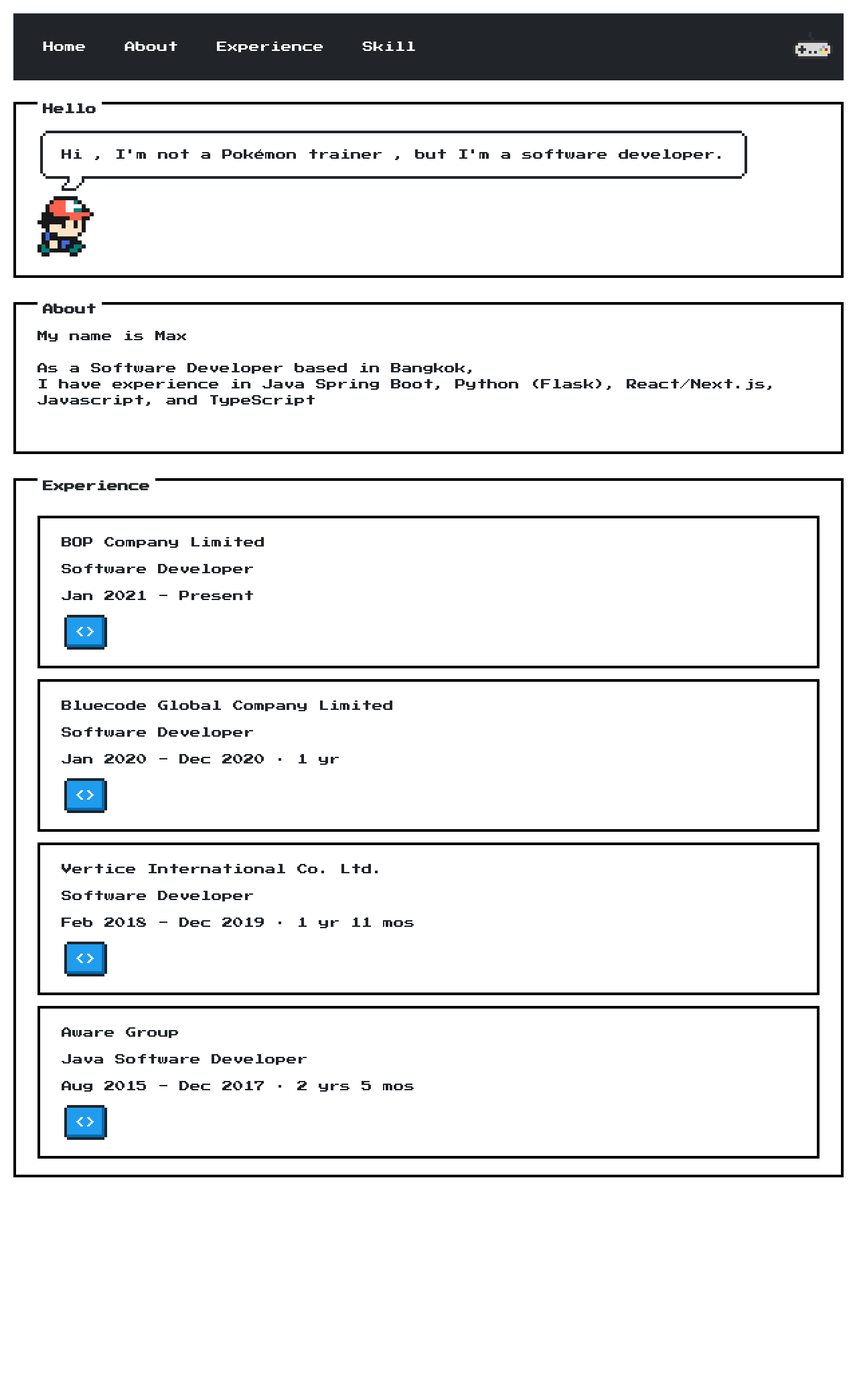
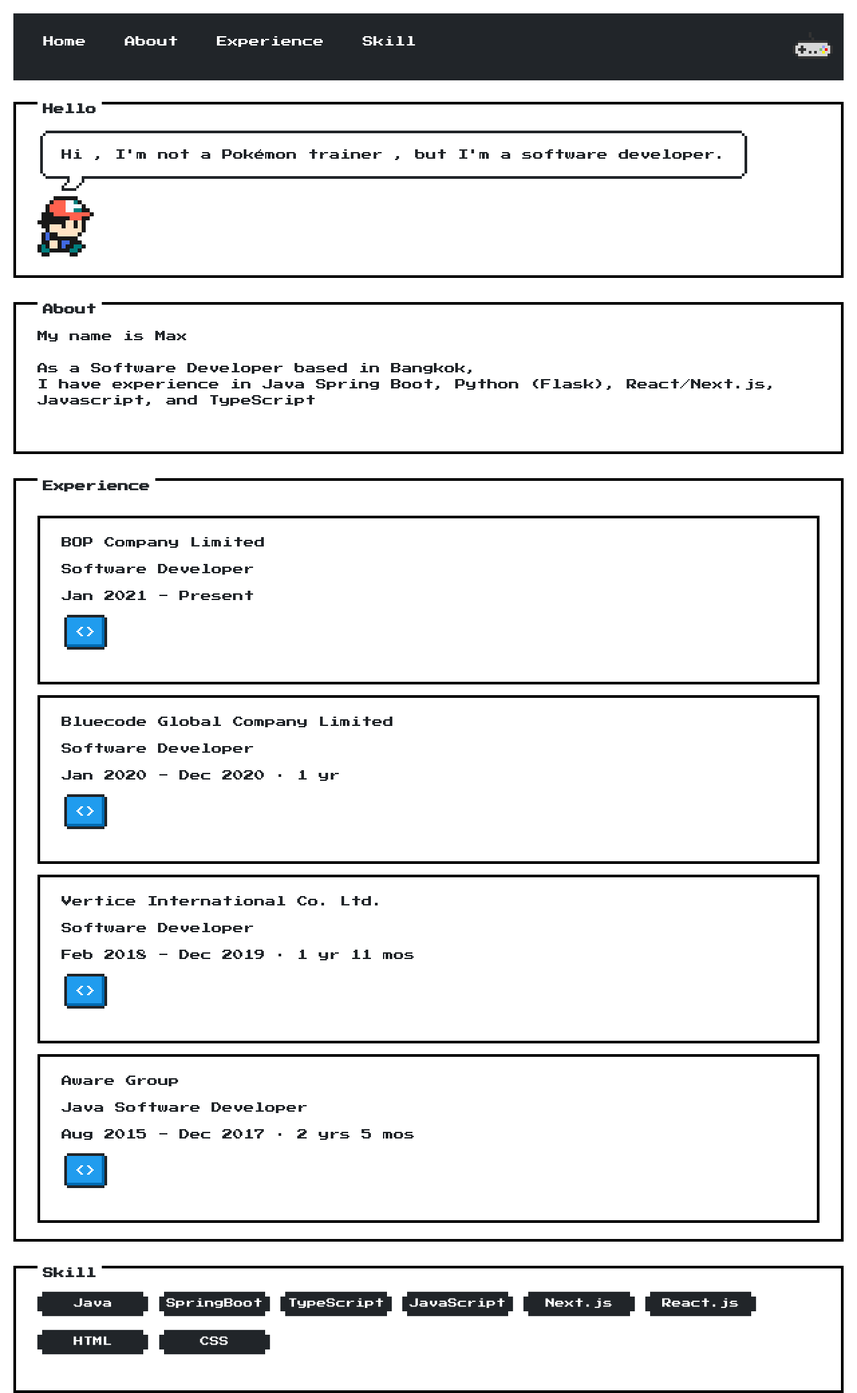
Before and after one commit to Johnbak/max-on-holiday, a Next.js app: page / in a window 1280 px wide. Shown: the whole page at 67% size. Before the commit the page ends 1758 px from the top, so only its background shows below. Built offline with nearby package versions, Linux system fonts and the light colour scheme.

Commit message:
fix: add ref scroll to div and a little thing

```diff
--- a/src/component/Content/Collapse.tsx
+++ b/src/component/Content/Collapse.tsx
@@ -16,6 +16,7 @@ const Collapse = (props: ICollapse) => {
   const ListCustom = styled.li`
     &::before {
       color: #dcdcdc !important;
+      top: calc(0%) !important; //move bullet to top
     }
   `;
 
@@ -40,7 +41,7 @@ const Collapse = (props: ICollapse) => {
       }}
     >
       <section id="experience" className="nes-container with-title">
-        <section>
+        <section style={{ paddingBottom: "24px" }}>
           <p>{companyName}</p>
           <p>{position}</p>
           <p>{period}</p>
--- a/src/component/Menu/Nav.tsx
+++ b/src/component/Menu/Nav.tsx
@@ -14,7 +14,7 @@ export const PrimaryNav = styled.nav`
     justify-content: space-between;
   }
 `;
-export const MenuLink = styled.a`
+export const MenuLink = styled.p`
   color: #fff;
   display: flex;
   align-items: center;
--- a/src/component/Menu/NavElement.tsx
+++ b/src/component/Menu/NavElement.tsx
@@ -5,9 +5,13 @@ import styled from "styled-components";
 
 const Navbar = () => {
   const hamburgurIconRef = useRef(null);
+  const hamburgurBlockRef = useRef(null);
   const [hamburger, setHamburger] = useState(false);
 
-  useOutsideAlerter(hamburgurIconRef, () => {
+  // TODO:: Future refactor
+  // hamburgurIconRef is icon Hamburgur
+  // hamburgurBlockRef is block black Hamburgur
+  useOutsideAlerter(hamburgurIconRef, hamburgurBlockRef, () => {
     if (hamburger) {
       setHamburger(false);
     }
@@ -29,8 +33,8 @@ const Navbar = () => {
       //Arrow
       display: none;
       position: absolute;
-      bottom: -0px;
-      right: -100px;
+      bottom: 3px;
+      right: -70px;
       content: "";
       order: 2;
       transform: rotate(180deg);
@@ -44,13 +48,21 @@ const Navbar = () => {
     }
   `;
 
+  const scrollToDiv = (divId: string) => {
+    const divElement = document.getElementById(divId);
+    if (divElement) {
+      const offset = divElement.offsetTop - 120; //100px is Navbar size
+      window.scrollTo({ top: offset, behavior: "smooth" });
+    }
+  };
+
   return (
     <PrimaryNav>
       <Menu>
-        <MenuLink href="/home">Home</MenuLink>
-        <MenuLink href="/about">About</MenuLink>
-        <MenuLink href="/products">Experience</MenuLink>
-        <MenuLink href="/blog">Skill</MenuLink>
+        <MenuLink onClick={() => scrollToDiv("home")}>Home</MenuLink>
+        <MenuLink onClick={() => scrollToDiv("about")}>About</MenuLink>
+        <MenuLink onClick={() => scrollToDiv("exp")}>Experience</MenuLink>
+        <MenuLink onClick={() => scrollToDiv("skill")}>Skill</MenuLink>
       </Menu>
       <div
         style={{
@@ -64,6 +76,7 @@ const Navbar = () => {
           onClick={handleHamburgerClick}
         />
         <div
+          ref={hamburgurBlockRef}
           className="nes-container is-rounded is-dark"
           style={{
             width: "280px",
@@ -79,11 +92,10 @@ const Navbar = () => {
           }}
         >
           <div className="lists">
-            <NavItem>Home</NavItem>
-            <NavItem>About</NavItem>
-            <NavItem>Experience</NavItem>
-            <NavItem>Skill</NavItem>
-            <NavItem>Click me</NavItem>
+            <NavItem onClick={() => scrollToDiv("home")}>Home</NavItem>
+            <NavItem onClick={() => scrollToDiv("about")}>About</NavItem>
+            <NavItem onClick={() => scrollToDiv("exp")}>Experience</NavItem>
+            <NavItem onClick={() => scrollToDiv("skill")}>Skill</NavItem>
           </div>
         </div>
         {/* <div
--- a/src/component/utils.tsx
+++ b/src/component/utils.tsx
@@ -1,21 +1,25 @@
 import { useEffect } from "react";
-
 
 /**
  * Hook that do callback clicks outside of the passed ref
  */
-export const useOutsideAlerter = (ref: any, callback: any) => {
+export const useOutsideAlerter = (ref: any, refBlock: any, callback: any) => {
   useEffect(() => {
     const handleClickOutside = (event: any) => {
-            if (ref.current && !ref.current.contains(event.target)) {
+      if (
+        ref.current &&
+        !ref.current.contains(event.target) &&
+        refBlock.current &&
+        !refBlock.current.contains(event.target)
+      ) {
         callback();
       }
     };
 
-        document.addEventListener('mousedown', handleClickOutside);
+    document.addEventListener("mousedown", handleClickOutside);
 
     return () => {
-            document.removeEventListener('mousedown', handleClickOutside);
+      document.removeEventListener("mousedown", handleClickOutside);
     };
   }, [ref, callback]);
 };
--- a/src/pages/_app.tsx
+++ b/src/pages/_app.tsx
@@ -8,6 +8,7 @@ export default function App({ Component, pageProps }: AppProps) {
       <Head>
         <title>Active On Holiday</title>
         <meta name="description" content="Ez Web Page" />
+        <link rel="shortcut icon" href="/pixel-icon-cat.png" />
         <link rel="stylesheet" href="./node_modules/nes.css/css/nes.min.css" />
         <link href="https://unpkg.com/nes.css/css/nes.css" rel="stylesheet" />
       </Head>
--- a/src/pages/index.tsx
+++ b/src/pages/index.tsx
@@ -12,37 +12,53 @@ const exp = [
     position: "Software Developer",
     period: "Jan 2021 - Present",
     exp: [
-      "Java Spring Boot",
-      "Next.js",
-      "React.js",
-      "TypeScript",
-      "JavaScript",
-      "CSS",
-      "HTML",
-      "Node.js",
+      "Converting UX/UI requirements into usable code",
+      "Collaborate with UX designers and back-end developers to implement features and fix",
+      "Responsible for developing the frontend using Next.js",
+      "Implemented responsive design and optimized the website for different devices and screen sizes",
+      "Responsible for developing an API that follows the business flow using Java Spring Boot and NodeJs",
     ],
   },
   {
     companyName: "Bluecode Global Company Limited",
     position: "Software Developer",
     period: "Jan 2020 - Dec 2020 · 1 yr",
-    exp: ["Java", "Python", "Docker"],
+    exp: [
+      "Developed RESTful API applications using Python.",
+      "Developed a mobile application in Java that schedules tasks using WorkManager to run in the background",
+      "Utilized Docker, a software container, to set up Docker on DigitalOcean's Linux platform",
+    ],
   },
   {
     companyName: "Vertice International Co. Ltd.",
     position: "Software Developer",
     period: "Feb 2018 - Dec 2019 · 1 yr 11 mos",
-    exp: ["Java Spring Boot"],
+    exp: [
+      "Responsible for developing a Java Spring Boot API that follows the business flow",
+      "Design and consistently adhere to good programming practices for the project.",
+    ],
   },
   {
     companyName: "Aware Group",
     position: "Java Software Developer",
     period: "Aug 2015 - Dec 2017 · 2 yrs 5 mos",
-    exp: [""],
+    exp: [
+      "Develop Java Backend project using Java, Spring Framework, Groovy",
+      "Develop new solutions from requirements and resolved troubleshooting production issues",
+    ],
   },
 ];
 
-const skill = [];
+const skill = [
+  "Java",
+  "SpringBoot",
+  "TypeScript",
+  "JavaScript",
+  "Next.js",
+  "React.js",
+  "HTML",
+  "CSS",
+];
 
 export default function Home() {
   const [visible, setVisible] = useState(false);
@@ -92,7 +108,7 @@ export default function Home() {
     );
   };
 
-  const Experience = () => {
+  const SectionExperience = () => {
     return (
       <section id="experience" className="nes-container with-title">
         <h3 className="title">Experience</h3>
@@ -107,6 +123,44 @@ export default function Home() {
             />
           );
         })}
+      </section>
+    );
+  };
+
+  const WrapperSkill = styled.div`
+    display: flex;
+    justify-content: flex-start;
+    flex-wrap: wrap;
+    row-gap: 16px;
+    column-gap: 16px;
+  `;
+
+  const SectionSkill = () => {
+    return (
+      <section id="home" className="nes-container with-title">
+        <h3 className="title">Skill</h3>
+        <WrapperSkill className="lists" style={{}}>
+          {skill.map((v, index) => {
+            return (
+              <p key={index} className="nes-badge">
+                <span className="is-dark">{v}</span>
+              </p>
+            );
+          })}
+
+          {/* <ul className="nes-list is-circle">
+            {skill.map((v, index) => {
+              return (
+                <li key={index}>
+                  <a href="#" className="nes-badge">
+                    <span className="is-dark">{v}</span>
+                  </a>
+                </li>
+              );
+            })}
+          </ul> */}
+        </WrapperSkill>
+        <br />
       </section>
     );
   };
@@ -149,9 +203,18 @@ export default function Home() {
           rowGap: "36px",
         }}
       >
-        <SectionHome />
-        <SectionAbout />
-        <Experience />
+        <div id="home">
+          <SectionHome />
+        </div>
+        <div id="about">
+          <SectionAbout />
+        </div>
+        <div id="exp">
+          <SectionExperience />
+        </div>
+        <div id="skill">
+          <SectionSkill />
+        </div>
       </div>
     </Layout>
   );
```
Also changed, not shown: public/pixel-icon-cat.png (added). Lines whose indentation alone changed are shown as unchanged.
